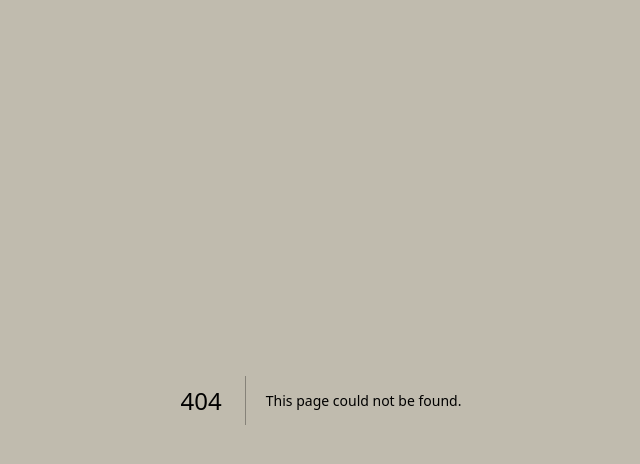
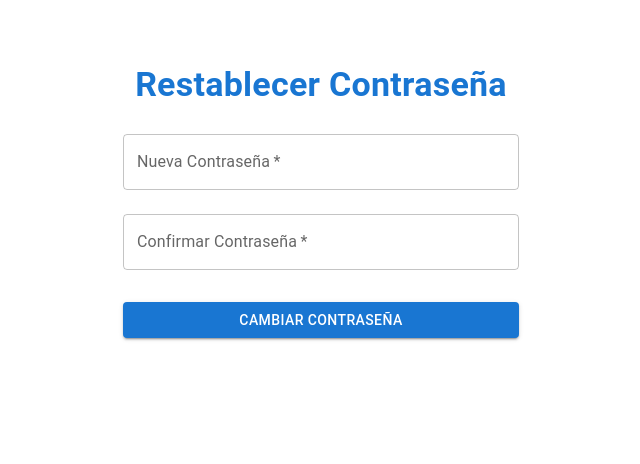
Before and after one commit to Nacho35/Blog, a Next.js app: page /reset-password in a window 1280 px wide. Before the commit this address had no page. Shown: the top 464 px of the page, without its empty margins (319-959 px from the left). Built offline with nearby package versions, Linux system fonts and the light colour scheme.

Commit message:
funcionalidad forgot-passsword al login agregada

```diff
--- a/src/pages/login.jsx
+++ b/src/pages/login.jsx
@@ -12,24 +12,13 @@ import {
   Typography,
 } from "@mui/material";
 import { useRouter } from "next/router";
-import { useEffect, useState } from "react";
+import { useState } from "react";
 import { Toaster, toast } from "react-hot-toast";
-import ChangePassword from "./setPassword";
 
 const Login = () => {
-  const [email, setEmail] = useState("");
+  const [identifier, setIdentifier] = useState("");
   const [password, setPassword] = useState("");
-  const [showChangePassword, setShowChangePassword] = useState(false);
-  const [resetToken, setResetToken] = useState(null);
   const router = useRouter();
-
-  useEffect(() => {
-    const queryToken = router.query.token;
-    if (queryToken) {
-      setResetToken(queryToken);
-      setShowChangePassword(true);
-    }
-  }, [router.query]);
 
   const handleSubmit = async (event) => {
     event.preventDefault();
@@ -39,7 +28,7 @@ const Login = () => {
         "Content-Type": "application/json",
       },
       body: JSON.stringify({
-        email,
+        identifier,
         password,
       }),
     });
@@ -59,43 +48,7 @@ const Login = () => {
         toast.error("Error al iniciar sesión");
       }
     } else {
-      const errorData = await response.json();
-      toast.error(errorData.message || "Credenciales incorrectas");
-    }
-  };
-
-  const handleForgotPassword = async () => {
-    try {
-      const response = await fetch(
-        "http://localhost:1337/api/auth/forgot-password",
-        {
-          method: "POST",
-          headers: {
-            "Content-Type": "application/json",
-          },
-          body: JSON.stringify({ email }),
-        },
-      );
-      const responseData = await response.json();
-      console.log("Response Data:", responseData);
-
-      if (response.ok) {
-        toast.success(
-          "Se ha enviado un correo electrónico para restablecer su contraseña",
-        );
-        setShowChangePassword(true);
-        setTimeout(() => {
-          router.push("/setPassword");
-        }, 3000);
-      } else {
-        console.error("Forgot Password Error Data:", responseData);
-        toast.error(
-          responseData.message || "Error al enviar el correo electrónico",
-        );
-      }
-    } catch (error) {
-      console.error("Forgot Password Error:", error);
-      toast.error("Error al enviar el correo electrónico");
+      toast.error("Credenciales incorrectas");
     }
   };
 
@@ -110,20 +63,11 @@ const Login = () => {
           alignItems: "center",
         }}
       >
-        {showChangePassword ? (
-          <ChangePassword resetToken={resetToken} />
-        ) : (
-          <>
         <Avatar sx={{ m: 1, bgcolor: "primary.main" }}></Avatar>
         <Typography component="h1" variant="h5">
           Iniciar sesión
         </Typography>
-            <Box
-              component="form"
-              onSubmit={handleSubmit}
-              noValidate
-              sx={{ mt: 1 }}
-            >
+        <Box component="form" onSubmit={handleSubmit} noValidate sx={{ mt: 1 }}>
           <TextField
             margin="normal"
             required
@@ -133,8 +77,8 @@ const Login = () => {
             name="email"
             autoComplete="email"
             autoFocus
-                value={email}
-                onChange={(e) => setEmail(e.target.value)}
+            value={identifier}
+            onChange={(e) => setIdentifier(e.target.value)}
           />
           <TextField
             margin="normal"
@@ -163,26 +107,20 @@ const Login = () => {
           <Grid container>
             <Grid item xs>
               <Link
+                href="/forgot-password"
                 variant="body2"
                 sx={{ cursor: "pointer" }}
-                    onClick={handleForgotPassword}
               >
                 ¿Has olvidado tu contraseña?
               </Link>
             </Grid>
             <Grid item>
-                  <Link
-                    href="/register"
-                    variant="body2"
-                    sx={{ cursor: "pointer" }}
-                  >
+              <Link href="/register" variant="body2" sx={{ cursor: "pointer" }}>
                 {"¿No tienes una cuenta?"}
               </Link>
             </Grid>
           </Grid>
         </Box>
-          </>
-        )}
       </Box>
       <Toaster position="top-center" reverseOrder={false} />
     </Container>
--- a/src/pages/setPassword.jsx
+++ b/src/pages/reset-password.jsx
@@ -1,66 +1,72 @@
 import { Box, Button, Container, TextField, Typography } from "@mui/material";
+import { useRouter } from "next/router";
 import { useState } from "react";
-import { toast } from "react-hot-toast";
+import { Toaster, toast } from "react-hot-toast";
 
-const ChangePassword = ({ resetToken }) => {
+const ResetPassword = () => {
   const [newPassword, setNewPassword] = useState("");
   const [confirmPassword, setConfirmPassword] = useState("");
-  const [errors, setErrors] = useState(null);
+  const router = useRouter();
+  const { code } = router.query;
 
-  const handleSubmit = async (event) => {
-    event.preventDefault();
+  const handleChangePassword = async () => {
     if (newPassword !== confirmPassword) {
-      setErrors("Las contraseñas no coinciden");
+      toast.error("Las contraseñas no coinciden");
       return;
     }
+
+    if (!code) {
+      toast.error("No se encontró el token de restablecimiento.");
+      return;
+    }
+
     try {
       const response = await fetch(
-        "http://localhost:1337/api/auth/reset-password",
+        "http://127.0.0.1:1337/api/auth/reset-password",
         {
           method: "POST",
           headers: {
             "Content-Type": "application/json",
           },
-          body: JSON.stringify({ newPassword, code: resetToken }),
+          body: JSON.stringify({
+            code: code,
+            password: newPassword,
+            passwordConfirmation: confirmPassword,
+          }),
         },
       );
+
       if (response.ok) {
         toast.success("Contraseña cambiada con éxito");
+        setTimeout(() => {
+          router.push("/login");
+        }, 2000);
       } else {
         const errorData = await response.json();
-        setErrors(errorData.message || "Error al cambiar la contraseña");
+        toast.error(errorData.message || "Error al cambiar la contraseña");
       }
     } catch (error) {
-      setErrors("Error al cambiar la contraseña");
+      toast.error("Error al cambiar la contraseña");
     }
   };
 
   return (
     <Container maxWidth="xs">
-      <Typography
-        component="h1"
-        variant="h5"
-        sx={{
-          textAlign: "center",
-          mt: 3,
-          mb: 2,
-          fontWeight: "bold",
-          fontSize: "24px",
-          color: "primary.main",
-          textTransform: "capitalize",
-          letterSpacing: "2px",
-          cursor: "default",
-        }}
-      >
-        restablecer contraseña
-      </Typography>
-      <Box component="form" onSubmit={handleSubmit} noValidate sx={{ mt: 1 }}>
+      <Box sx={{ my: 8, textAlign: "center" }}>
+        <Typography
+          variant="h4"
+          color={"primary.main"}
+          fontWeight={"bold"}
+          gutterBottom
+        >
+          Restablecer Contraseña
+        </Typography>
         <TextField
           margin="normal"
           required
           fullWidth
           id="new-password"
-          label="Nueva contraseña"
+          label="Nueva Contraseña"
           name="newPassword"
           type="password"
           autoComplete="new-password"
@@ -72,29 +78,26 @@ const ChangePassword = ({ resetToken }) => {
           required
           fullWidth
           id="confirm-password"
-          label="Confirmar contraseña"
+          label="Confirmar Contraseña"
           name="confirmPassword"
           type="password"
           autoComplete="new-password"
           value={confirmPassword}
           onChange={(e) => setConfirmPassword(e.target.value)}
         />
-        {errors && (
-          <Typography color="error" sx={{ mt: 2 }}>
-            {errors}
-          </Typography>
-        )}
         <Button
           type="submit"
           fullWidth
           variant="contained"
+          onClick={handleChangePassword}
           sx={{ mt: 3, mb: 2 }}
         >
-          Cambiar contraseña
+          Cambiar Contraseña
         </Button>
       </Box>
+      <Toaster position="top-center" reverseOrder={false} />
     </Container>
   );
 };
 
-export default ChangePassword;
+export default ResetPassword;
```
Also changed, not shown: src/pages/forgot-password.jsx (added, +84 -0 lines). Lines whose indentation alone changed are shown as unchanged.
